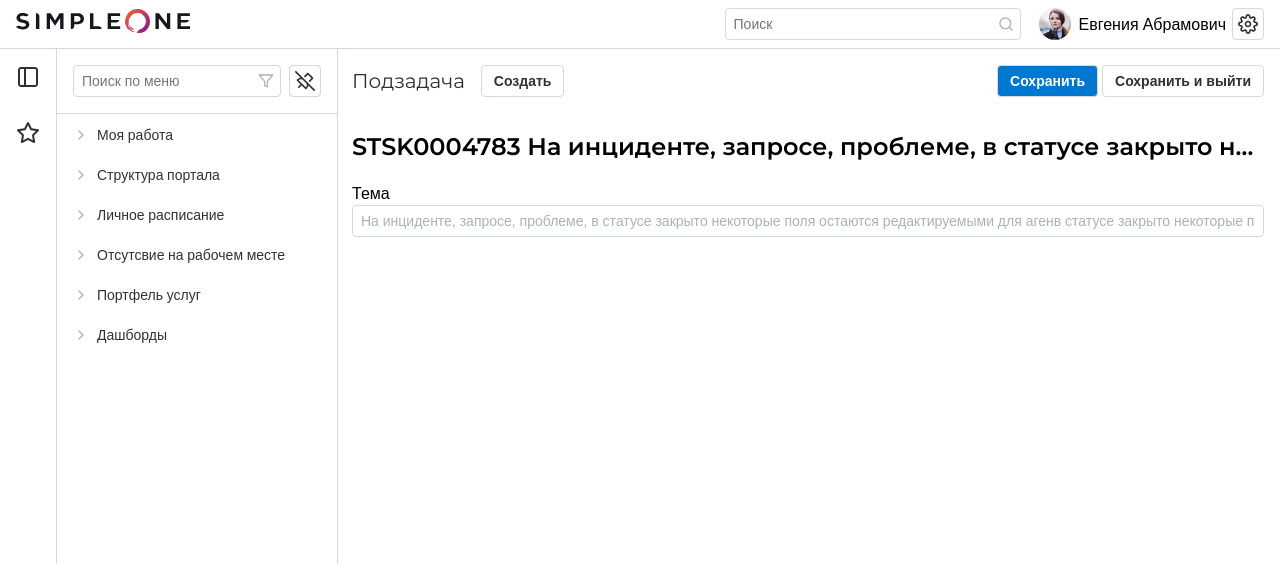
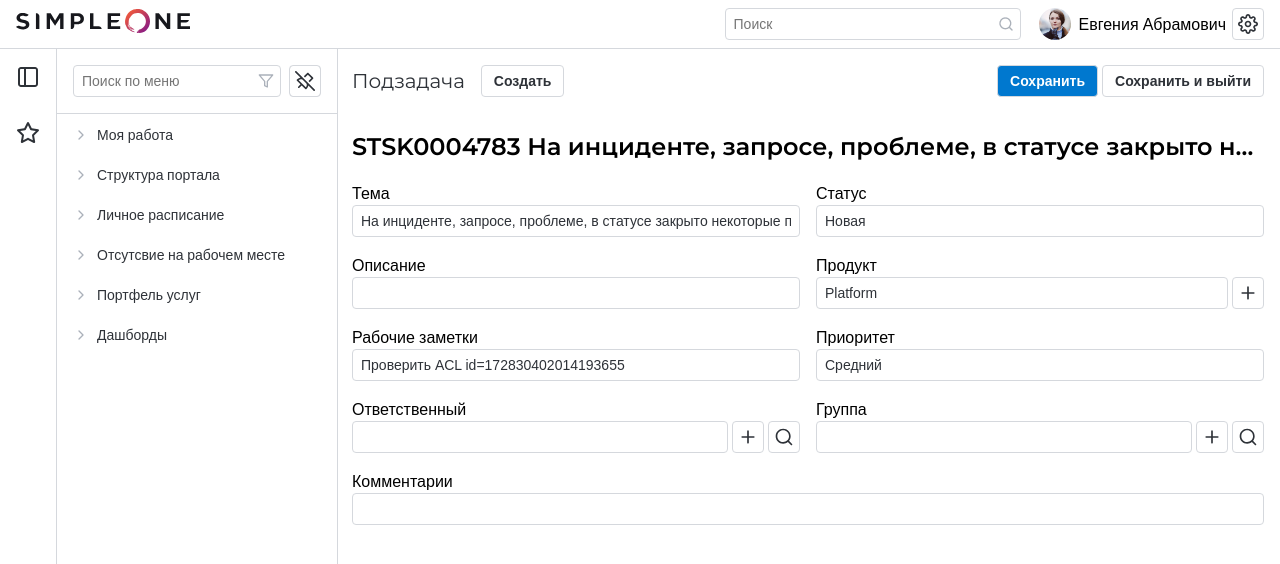
Before and after one commit to eabramovich/task-manager, a React (Vite) app: page / in a window 1280 px wide. Shown: the top 564 px of the page. Built offline with nearby package versions, Linux system fonts and the light colour scheme.

Commit message:
Update TaskForm

```diff
--- a/src/components/TaskForm/TaskForm.jsx
+++ b/src/components/TaskForm/TaskForm.jsx
@@ -1,6 +1,7 @@
 import React from "react";
 import Button from "../UI/Button/Button";
 import FormInput from "../UI/FormInput/FormInput";
+import IconButton from "../UI/IconButton/IconButton";
 import "./TaskForm.scss";
 
 const TaskForm = ({ task }) => {
@@ -23,6 +24,51 @@ const TaskForm = ({ task }) => {
             <div className="task-form__field-wrapper">
               <FormInput label="Тема" required={true} value={task.title} />
             </div>
+            <div className="task-form__field-wrapper">
+              <FormInput label="Статус" required={true} value={task.status} />
+            </div>
+            <div className="task-form__field-wrapper">
+              <FormInput label="Описание" required={true} value={task.description} />
+            </div>
+            <div className="task-form__field-wrapper">
+              <div className="task-form__input-wrapper">
+              <FormInput label="Продукт" required={true} value={task.product} />
+              </div>
+              <div className="task-form__icon-button-wrapper">
+                <IconButton icon="add" />
+              </div>
+            </div>
+            <div className="task-form__field-wrapper">
+              <FormInput label="Рабочие заметки" required={true} value={task.notes} />
+            </div>
+            <div className="task-form__field-wrapper">
+              <FormInput label="Приоритет" required={true} value={task.priority} />
+            </div>
+            <div className="task-form__field-wrapper">
+              <div className="task-form__input-wrapper">
+                <FormInput label="Ответственный" required={true} />
+              </div>
+              <div className="task-form__icon-button-wrapper">
+                <IconButton icon="add" />
+              </div>
+              <div className="task-form__icon-button-wrapper">
+                <IconButton icon="search" />
+              </div>
+            </div>
+            <div className="task-form__field-wrapper">
+              <div className="task-form__input-wrapper">
+                <FormInput label="Группа" required={true} />
+              </div>
+              <div className="task-form__icon-button-wrapper">
+                <IconButton icon="add" />
+              </div>
+              <div className="task-form__icon-button-wrapper">
+                <IconButton icon="search" />
+              </div>
+            </div>
+            <div className="task-form__field-wrapper task-form__field-wrapper_full">
+              <FormInput label="Комментарии" required={true} value={task.comments} />
+            </div>
           </div>
         </div>
       </div>
--- a/src/components/TaskForm/TaskForm.scss
+++ b/src/components/TaskForm/TaskForm.scss
@@ -40,6 +40,33 @@
         overflow: hidden;
         text-overflow: ellipsis;
       }
+
+      .task-form__fields-container {
+        display: flex;
+        flex-flow: wrap;
+        gap: 16px;
+
+        .task-form__field-wrapper {
+          width: calc((100% - 16px)/2);
+          display: flex;
+          gap: 4px;
+          justify-content: space-between;
+          align-items: center;
+          display: flex;
+
+          .task-form__input-wrapper {
+            flex-grow: 1;
+          }
+
+          .task-form__icon-button-wrapper {
+            align-self: end;
+          }
+        }
+
+        .task-form__field-wrapper_full {
+          width: 100%;
+        }
+      }
     }
   }
 
--- a/src/components/UI/FormInput/FormInput.scss
+++ b/src/components/UI/FormInput/FormInput.scss
@@ -9,8 +9,9 @@
       border: 1px solid var(--border-color);
       border-radius: 4px;
       font-size: 14px;
-      color: var(--neutral-mask);
+      color: var(--text-color);
       height: 32px;
+      background-color: var(----input-background);
 
     }
 
--- a/src/components/UI/IconButton/IconButton.scss
+++ b/src/components/UI/IconButton/IconButton.scss
@@ -12,3 +12,11 @@
 .icon-button__icon-no-pin {
   background: url(../../../assets/no-pin.svg) no-repeat center;
 }
+
+.icon-button__icon-search {
+  background: url(../../../assets/search-button.svg) no-repeat center;
+}
+
+.icon-button__icon-add {
+  background: url(../../../assets/plus.svg) no-repeat center;
+}
--- a/src/index.css
+++ b/src/index.css
@@ -13,6 +13,7 @@
   -webkit-font-smoothing: antialiased;
   -moz-osx-font-smoothing: grayscale;
 
+  --input-background: #FCFCFD;
   --border-color: #D5D8DD;
   --neutral-mask: #ABB1BA;
   --text-color: #2E3238;
--- a/src/utils/constants.js
+++ b/src/utils/constants.js
@@ -41,5 +41,41 @@ export const menuData = [
 
 export const task = {
   id: "STSK0004783",
-  title: "На инциденте, запросе, проблеме, в статусе закрыто некоторые поля остаются редактируемыми для агенв статусе закрыто некоторые поля остаются редактируемыми для аген "
+  title: "На инциденте, запросе, проблеме, в статусе закрыто некоторые поля остаются редактируемыми для агенв статусе закрыто некоторые поля остаются редактируемыми для аген ",
+  status: "Новая",
+  description: "",
+  product: "Platform",
+  notes: "Проверить ACL id=172830402014193655",
+  priority: "Средний",
+  responsible: [
+    {
+      id: 1,
+      username: "Констатнтин Константинопольский"
+    }
+  ],
+  group: [
+    {
+      id: 1,
+      name: "Support Group"
+    }
+  ],
+  comments: "",
+  coordinating:  [
+    {
+      id: 2,
+      username: "Андрей Пивоваров"
+    },
+    {
+      id: 2,
+      username: "Максим Галактионов"
+    },
+    {
+      id: 2,
+      username: "Алла Лин"
+    },
+
+  ],
+
+
+
 }
```
Also changed, not shown: src/assets/plus.svg (added), src/assets/search-button.svg (added).
